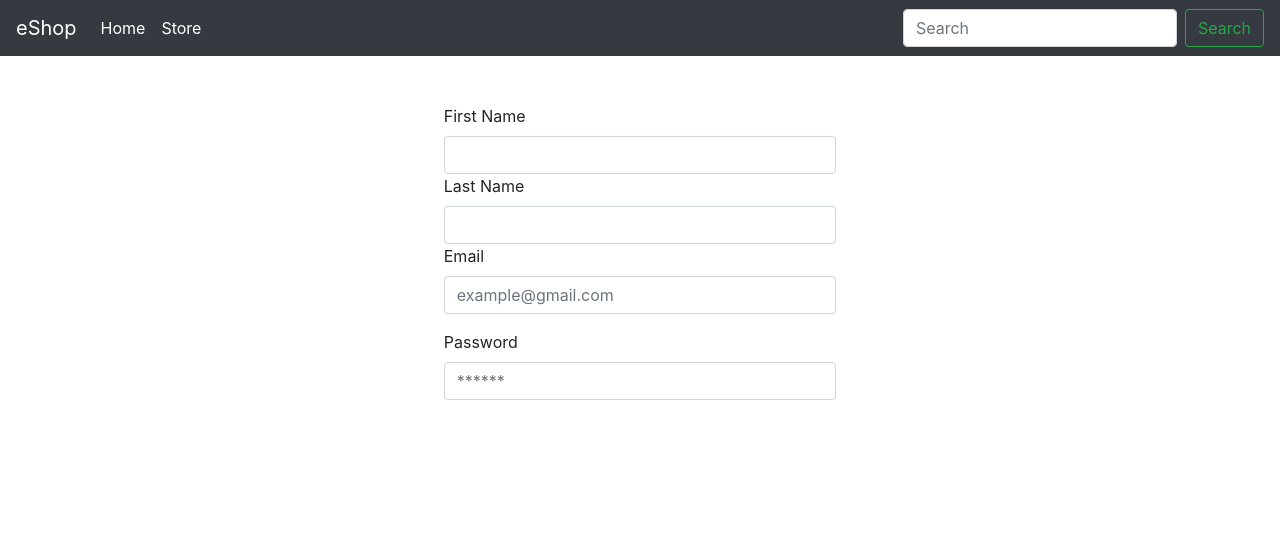
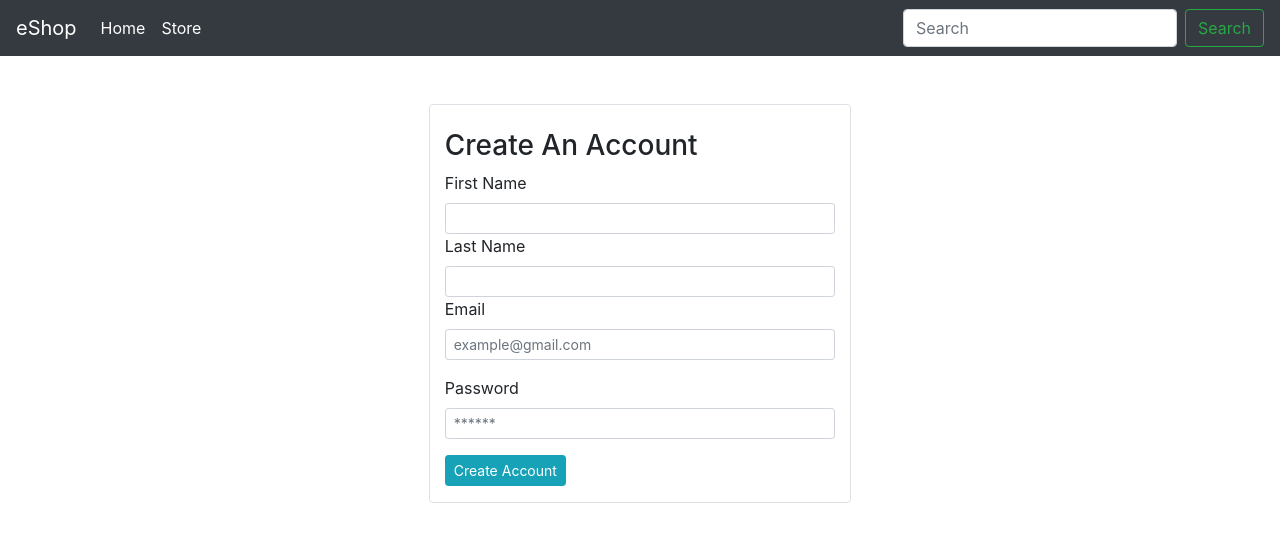
Before and after one commit to naheantarik/EShop_backend, a Python web app: template store/templates/signup.html in a window 1280 px wide. Shown: the top 542 px of the page. Run offline with Jinja, Linux system fonts and the light colour scheme; the template is opened without the code that fills it, so the values that code supplies are empty; some libraries are stand-ins or nearby versions.

Commit message:
Initial commit

```diff
--- a/store/templates/signup.html
+++ b/store/templates/signup.html
@@ -2,7 +2,8 @@
 
 <div class="container">
   <div class="p-4 m-4">
-    <div class="col-lg-5 mx-auto">
+    <div class="col-lg-5 mx-auto border rounded pt-4">
+        <h3 style='text-align: cente'>Create An Account</h3>
       <form action="">
 
          <!-- FirstName -->
@@ -12,7 +13,7 @@
                 <input
                   type="text"
                   name="firstname"
-                  class="form-control"
+                  class="form-control form-control-sm"
                   id=""
                 />
 
@@ -23,7 +24,7 @@
             <input
               type="text"
               name="lastname"
-              class="form-control"
+              class="form-control form-control-sm"
               id=""
             />
 
@@ -34,7 +35,7 @@
           <input
             type="email"
             name="email"
-            class="form-control"
+            class="form-control form-control-sm"
             id=""
             placeholder="example@gmail.com"
           />
@@ -47,17 +48,20 @@
             <input
               type="password"
               name="password"
-              class="form-control"
+              class="form-control form-control-sm"
               id=""
               placeholder="******"
             />
-          </div>
+        </div>
 
-          </div>
+        <div class="form-group">
+            <input class="btn btn-sm btn-info" type="submit" value="Create Account">
+        </div>
+
       </form>
-      </div>
     </div>
   </div>
+</div>
 
   {% endblock %}
 </div>
```
